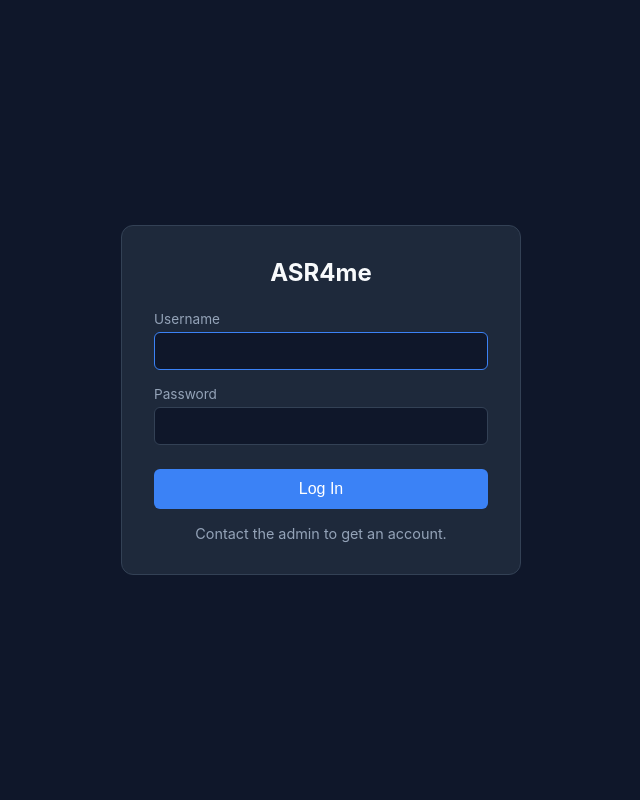
After one commit to ktchuang/ASR4me, a Flask app: page /login in a window 1280 px wide. The commit adds this page. Shown: the whole page, without its empty margins (319-959 px from the left). Run offline with Flask 3, Linux system fonts and the light colour scheme.

Commit message:
Add auth, Gemini LLM support, Whisper preprocessing & config
- Add user authentication with Flask-Login and SQLAlchemy (login/logout,
  CLI user creation)
- Support Google Gemini as an alternative LLM provider alongside Claude
- Preprocess audio to 16kHz mono WAV via ffmpeg before Whisper transcription
- Add configurable Whisper temperature and initial prompt via env vars
- Add "Appended Text" panel to accumulate transcriptions across recordings
- Update README with new setup steps, Gemini docs, and user registration
- Add login.html template

Co-Authored-By: Claude Opus 4.6 <noreply@anthropic.com>

```diff
--- a/requirements.txt
+++ b/requirements.txt
@@ -2,3 +2,6 @@ flask
 anthropic
 openai-whisper
 python-dotenv
+flask-login
+flask-sqlalchemy
+google-generativeai
--- a/server.py
+++ b/server.py
@@ -1,21 +1,63 @@
 import os
+import subprocess
 import tempfile
+from datetime import datetime
 
 import whisper
-from anthropic import Anthropic
 from dotenv import load_dotenv
-from flask import Flask, jsonify, render_template, request
+from flask import Flask, flash, jsonify, redirect, render_template, request, url_for
+from flask_login import (
+    LoginManager,
+    UserMixin,
+    current_user,
+    login_required,
+    login_user,
+    logout_user,
+)
+from flask_sqlalchemy import SQLAlchemy
+from werkzeug.security import check_password_hash, generate_password_hash
 
 load_dotenv()
 
+# ── App config ──────────────────────────────────────────────────────────────
 app = Flask(__name__)
+basedir = os.path.abspath(os.path.dirname(__file__))
+app.config["SECRET_KEY"] = os.getenv("SECRET_KEY", "dev-secret-change-me")
+app.config["SQLALCHEMY_DATABASE_URI"] = "sqlite:///" + os.path.join(basedir, "asr4me.db")
+app.config["SQLALCHEMY_TRACK_MODIFICATIONS"] = False
 
-# ── Claude client ───────────────────────────────────────────────────────────
-client = Anthropic(api_key=os.getenv("ANTHROPIC_API_KEY"))
+db = SQLAlchemy(app)
+
+login_manager = LoginManager(app)
+login_manager.login_view = "login"
+
+
+# ── User model ──────────────────────────────────────────────────────────────
+class User(db.Model, UserMixin):
+    id = db.Column(db.Integer, primary_key=True)
+    username = db.Column(db.String(80), unique=True, nullable=False)
+    password_hash = db.Column(db.String(256), nullable=False)
+    created_at = db.Column(db.DateTime, default=datetime.utcnow)
+
+
+@login_manager.user_loader
+def load_user(user_id):
+    return db.session.get(User, int(user_id))
+
+
+@login_manager.unauthorized_handler
+def unauthorized():
+    # Return JSON 401 for AJAX / API calls, HTML redirect for browser navigation
+    if request.content_type and "multipart/form-data" in request.content_type:
+        return jsonify({"error": "Authentication required"}), 401
+    return redirect(url_for("login"))
+
 
 # ── Whisper ASR model ───────────────────────────────────────────────────────
 WHISPER_MODEL = os.getenv("WHISPER_MODEL", "base")
 WHISPER_LANG = os.getenv("WHISPER_LANG", "zh")  # Default: Traditional Chinese (Taiwan)
+WHISPER_TEMPERATURE = float(os.getenv("WHISPER_TEMPERATURE", "0"))
+WHISPER_PROMPT = os.getenv("WHISPER_PROMPT", "")
 print(f"Loading Whisper model '{WHISPER_MODEL}' …")
 whisper_model = whisper.load_model(WHISPER_MODEL)
 print("Whisper model loaded.")
@@ -41,14 +83,77 @@ false starts, repeated words, and verbal pauses.
 
 Output ONLY the improved text."""
 
+# ── LLM provider ───────────────────────────────────────────────────────────
+LLM_PROVIDER = os.getenv("LLM_PROVIDER", "claude").lower()
 
-# ── Routes ──────────────────────────────────────────────────────────────────
+if LLM_PROVIDER == "gemini":
+    import google.generativeai as genai
+
+    genai.configure(api_key=os.getenv("GEMINI_API_KEY"))
+    gemini_model = genai.GenerativeModel(
+        model_name=os.getenv("GEMINI_MODEL", "gemini-2.0-flash"),
+        system_instruction=SYSTEM_PROMPT,
+    )
+    print(f"LLM provider: Gemini ({os.getenv('GEMINI_MODEL', 'gemini-2.0-flash')})")
+else:
+    from anthropic import Anthropic
+
+    client = Anthropic(api_key=os.getenv("ANTHROPIC_API_KEY"))
+    print("LLM provider: Claude (claude-sonnet-4-5-20250929)")
+
+
+def improve_text(raw_text: str) -> str:
+    """Send raw transcription to the configured LLM and return improved text."""
+    if LLM_PROVIDER == "gemini":
+        response = gemini_model.generate_content(raw_text)
+        return response.text
+    else:
+        response = client.messages.create(
+            model="claude-sonnet-4-5-20250929",
+            max_tokens=4096,
+            system=SYSTEM_PROMPT,
+            messages=[{"role": "user", "content": raw_text}],
+        )
+        return response.content[0].text
+
+
+# ── Auth routes ─────────────────────────────────────────────────────────────
+@app.route("/login", methods=["GET", "POST"])
+def login():
+    if current_user.is_authenticated:
+        return redirect(url_for("index"))
+
+    if request.method == "POST":
+        username = request.form.get("username", "").strip()
+        password = request.form.get("password", "")
+
+        user = User.query.filter_by(username=username).first()
+        if user and check_password_hash(user.password_hash, password):
+            login_user(user)
+            next_page = request.args.get("next")
+            return redirect(next_page or url_for("index"))
+
+        flash("Invalid username or password.", "error")
+
+    return render_template("login.html")
+
+
+@app.route("/logout")
+@login_required
+def logout():
+    logout_user()
+    return redirect(url_for("login"))
+
+
+# ── App routes ──────────────────────────────────────────────────────────────
 @app.route("/")
+@login_required
 def index():
     return render_template("index.html")
 
 
 @app.route("/transcribe", methods=["POST"])
+@login_required
 def transcribe():
     if "audio" not in request.files:
         return jsonify({"error": "No audio file provided"}), 400
@@ -60,29 +165,82 @@ def transcribe():
         audio_file.save(tmp.name)
         tmp_path = tmp.name
 
+    # Preprocess: convert to 16 kHz mono WAV (Whisper's expected format)
+    wav_path = tmp_path + ".wav"
+    try:
+        subprocess.run(
+            [
+                "ffmpeg", "-y", "-i", tmp_path,
+                "-ar", "16000", "-ac", "1", "-sample_fmt", "s16",
+                wav_path,
+            ],
+            capture_output=True,
+            check=True,
+        )
+    except (subprocess.CalledProcessError, FileNotFoundError) as exc:
+        os.unlink(tmp_path)
+        if os.path.exists(wav_path):
+            os.unlink(wav_path)
+        return jsonify({"error": f"Audio preprocessing failed: {exc}"}), 500
+
     try:
         # Step 1 – ASR with Whisper (local, free)
-        result = whisper_model.transcribe(tmp_path, language=WHISPER_LANG)
+        transcribe_opts = {"language": WHISPER_LANG, "temperature": WHISPER_TEMPERATURE}
+        if WHISPER_PROMPT:
+            transcribe_opts["initial_prompt"] = WHISPER_PROMPT
+        result = whisper_model.transcribe(wav_path, **transcribe_opts)
         txt_orig = result["text"].strip()
 
         if not txt_orig:
             return jsonify({"error": "No speech detected in the recording."}), 400
 
-        # Step 2 – Improve / reorganize text with Claude
-        response = client.messages.create(
-            model="claude-sonnet-4-5-20250929",
-            max_tokens=4096,
-            system=SYSTEM_PROMPT,
-            messages=[{"role": "user", "content": txt_orig}],
-        )
-        txt_improved = response.content[0].text
+        # Step 2 – Improve / reorganize text with LLM
+        txt_improved = improve_text(txt_orig)
 
         return jsonify({"txt_orig": txt_orig, "txt_improved": txt_improved})
 
     finally:
         os.unlink(tmp_path)
+        os.unlink(wav_path)
+
+
+# ── CLI: create user ─────────────────────────────────────────────────────────
+@app.cli.command("create-user")
+def create_user_cmd():
+    """Create a new user account (interactive)."""
+    import getpass
+
+    username = input("Username (min 3 chars): ").strip()
+    if len(username) < 3:
+        print("Error: username must be at least 3 characters.")
+        return
+
+    if User.query.filter_by(username=username).first():
+        print(f"Error: username '{username}' already taken.")
+        return
+
+    password = getpass.getpass("Password (min 6 chars): ")
+    if len(password) < 6:
+        print("Error: password must be at least 6 characters.")
+        return
+
+    confirm = getpass.getpass("Confirm password: ")
+    if password != confirm:
+        print("Error: passwords do not match.")
+        return
+
+    user = User(
+        username=username,
+        password_hash=generate_password_hash(password, method="pbkdf2:sha256"),
+    )
+    db.session.add(user)
+    db.session.commit()
+    print(f"User '{username}' created successfully.")
 
 
 # ── Main ────────────────────────────────────────────────────────────────────
+with app.app_context():
+    db.create_all()
+
 if __name__ == "__main__":
     app.run(debug=True, host="127.0.0.1", port=5000)
--- /dev/null
+++ b/templates/login.html
@@ -0,0 +1,114 @@
+<!DOCTYPE html>
+<html lang="en">
+<head>
+  <meta charset="UTF-8" />
+  <meta name="viewport" content="width=device-width, initial-scale=1.0" />
+  <title>ASR4me — Log In</title>
+  <style>
+    *, *::before, *::after { box-sizing: border-box; margin: 0; padding: 0; }
+    body {
+      font-family: -apple-system, BlinkMacSystemFont, "Segoe UI", Roboto, Helvetica, Arial, sans-serif;
+      background: #0f172a;
+      color: #e2e8f0;
+      min-height: 100vh;
+      display: flex;
+      flex-direction: column;
+      align-items: center;
+      justify-content: center;
+    }
+    .auth-card {
+      background: #1e293b;
+      border: 1px solid #334155;
+      border-radius: 12px;
+      padding: 2rem;
+      width: 100%;
+      max-width: 400px;
+      margin: 1rem;
+    }
+    .auth-card h1 {
+      font-size: 1.5rem;
+      color: #f8fafc;
+      text-align: center;
+      margin-bottom: 1.5rem;
+    }
+    .form-group { margin-bottom: 1rem; }
+    .form-group label {
+      display: block;
+      font-size: 0.85rem;
+      color: #94a3b8;
+      margin-bottom: 0.3rem;
+    }
+    .form-group input {
+      width: 100%;
+      padding: 0.6rem 0.8rem;
+      border: 1px solid #334155;
+      border-radius: 6px;
+      background: #0f172a;
+      color: #e2e8f0;
+      font-size: 0.95rem;
+    }
+    .form-group input:focus { outline: none; border-color: #3b82f6; }
+    .submit-btn {
+      width: 100%;
+      padding: 0.7rem;
+      background: #3b82f6;
+      color: #fff;
+      border: none;
+      border-radius: 6px;
+      font-size: 1rem;
+      cursor: pointer;
+      margin-top: 0.5rem;
+    }
+    .submit-btn:hover { background: #2563eb; }
+    .alt-link {
+      text-align: center;
+      margin-top: 1rem;
+      font-size: 0.9rem;
+      color: #94a3b8;
+    }
+    .alt-link a { color: #3b82f6; text-decoration: none; }
+    .alt-link a:hover { text-decoration: underline; }
+    .flash-msg {
+      padding: 0.6rem 0.8rem;
+      border-radius: 6px;
+      margin-bottom: 1rem;
+      font-size: 0.9rem;
+    }
+    .flash-msg.error {
+      background: rgba(239,68,68,0.15);
+      color: #f87171;
+      border: 1px solid rgba(239,68,68,0.3);
+    }
+    .flash-msg.success {
+      background: rgba(34,197,94,0.15);
+      color: #4ade80;
+      border: 1px solid rgba(34,197,94,0.3);
+    }
+  </style>
+</head>
+<body>
+  <div class="auth-card">
+    <h1>ASR4me</h1>
+
+    {% with messages = get_flashed_messages(with_categories=true) %}
+      {% for category, message in messages %}
+        <div class="flash-msg {{ category }}">{{ message }}</div>
+      {% endfor %}
+    {% endwith %}
+
+    <form method="POST">
+      <div class="form-group">
+        <label for="username">Username</label>
+        <input type="text" id="username" name="username" required autofocus />
+      </div>
+      <div class="form-group">
+        <label for="password">Password</label>
+        <input type="password" id="password" name="password" required />
+      </div>
+      <button type="submit" class="submit-btn">Log In</button>
+    </form>
+
+    <p class="alt-link">Contact the admin to get an account.</p>
+  </div>
+</body>
+</html>
```
Also changed, not shown: templates/index.html (+46 -6 lines), README.md, 2 other files.
